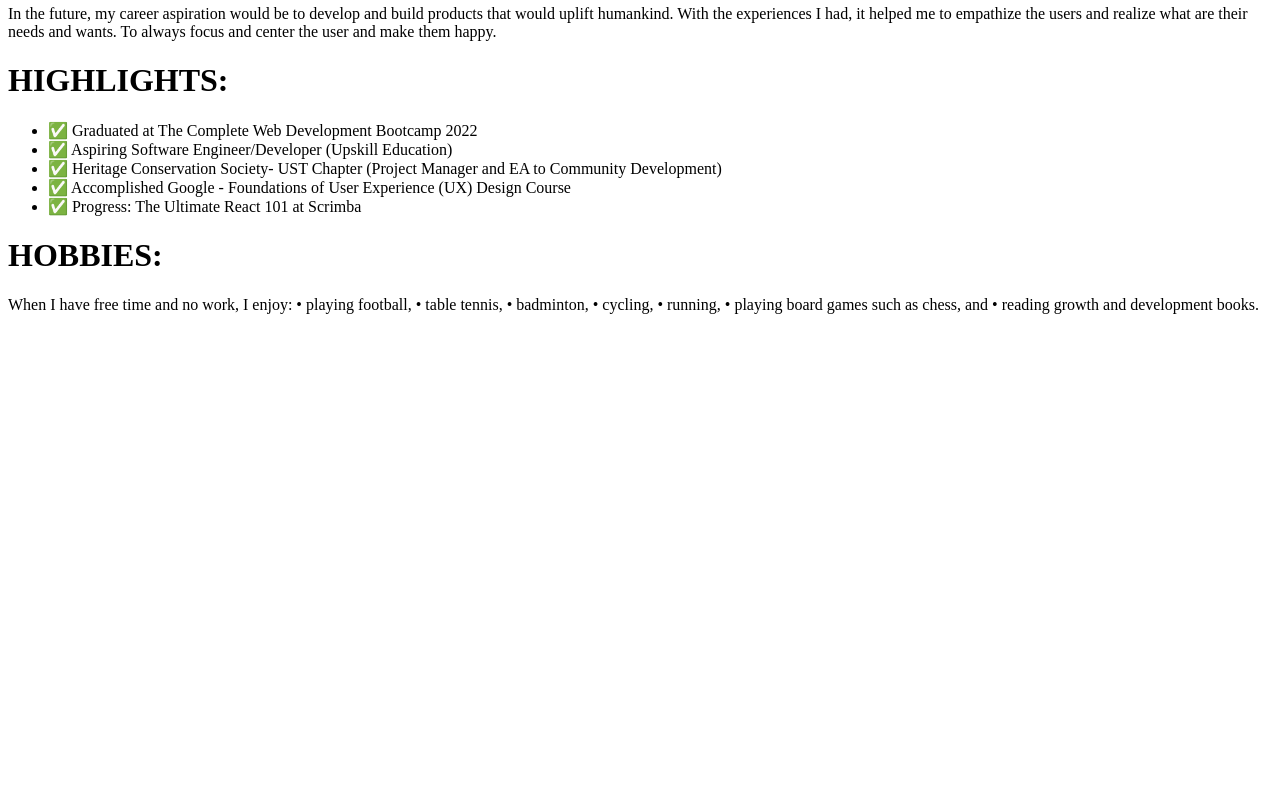
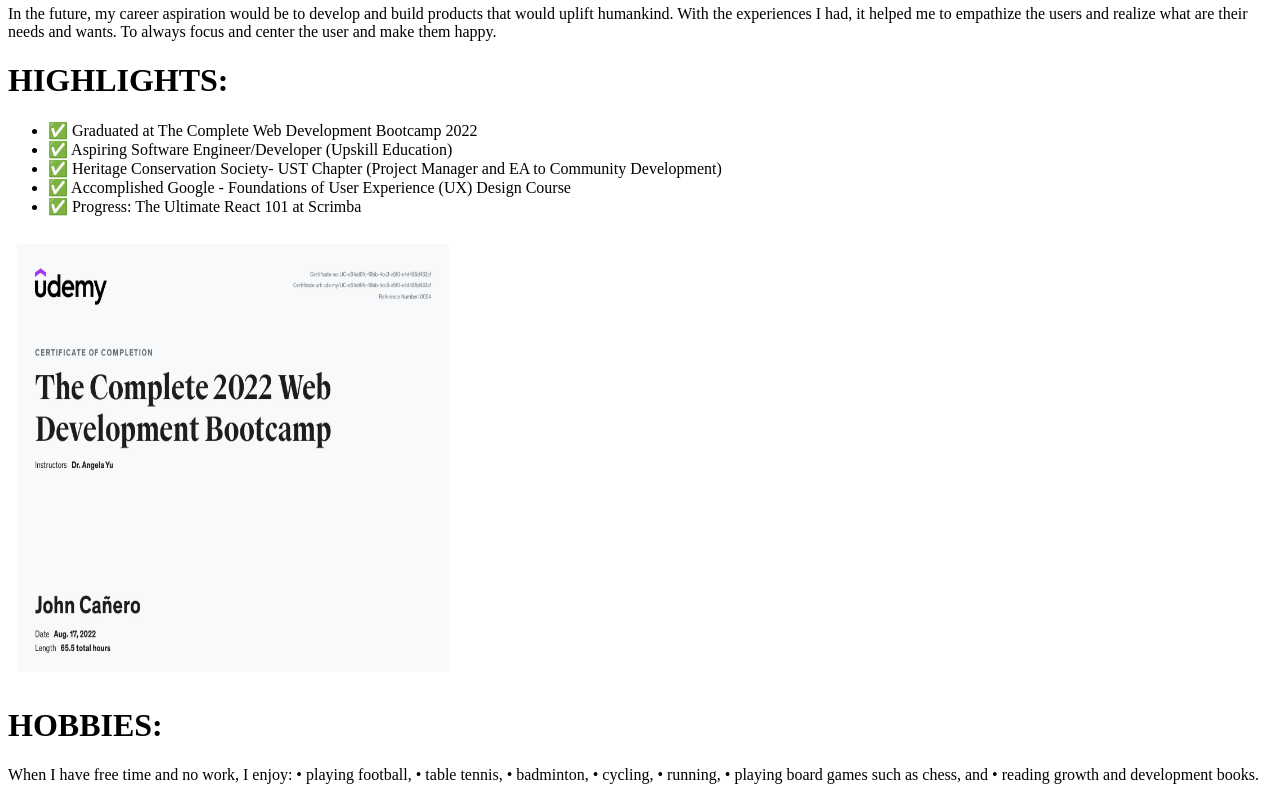
Before and after one commit to johncanero/johncanero-website, a Next.js app: page /about in a window 1280 px wide. Shown: the part 2233-3033 px from the top of the page. Before the commit the page ends 2563 px from the top, so only its background shows below. Built offline with nearby package versions, Linux system fonts and the light colour scheme.

Commit message:
Udemy Web Certificate Add

```diff
--- a/pages/about.tsx
+++ b/pages/about.tsx
@@ -1,6 +1,7 @@
 /* eslint-disable react/no-unescaped-entities */
 import React from "react";
 import Image from "next/image";
+import Link from "next/link";
 
 const about = () => {
   return (
@@ -30,7 +31,7 @@ const about = () => {
           like in College: Architecture.
         </p>
 
-        {/* Image */}
+        {/* Baby Jam */}
         <div className="flex justify-center mt-6 mb-6 md:w-8/12 mx-auto">
           <Image
             src="/images/jam1.jpg"
@@ -118,6 +119,23 @@ const about = () => {
           </div>
         </ul>
 
+        {/* Udemy Certificate */}
+        <Link
+          target="_blank"
+          rel="noopener noreferrer"
+          href="https://www.udemy.com/certificate/UC-c61dd9fc-19bb-4cc3-a5f0-c4d485d432af/"
+        >
+          <div className="flex justify-center mt-6 mb-6 md:w-8/12 mx-auto">
+            <Image
+              src="/images/udemyWebCertificate.jpg"
+              width={450}
+              height={450}
+              alt="Udemy Certificate"
+              className="rounded-2xl"
+            />
+          </div>
+        </Link>
+
         <h1 className="mt-6 text-left font-semibold dark:text-transparent dark:bg-clip-text dark:bg-gradient-to-r dark:from-cyan-500 dark:to-blue-500">
           HOBBIES:
         </h1>
```
